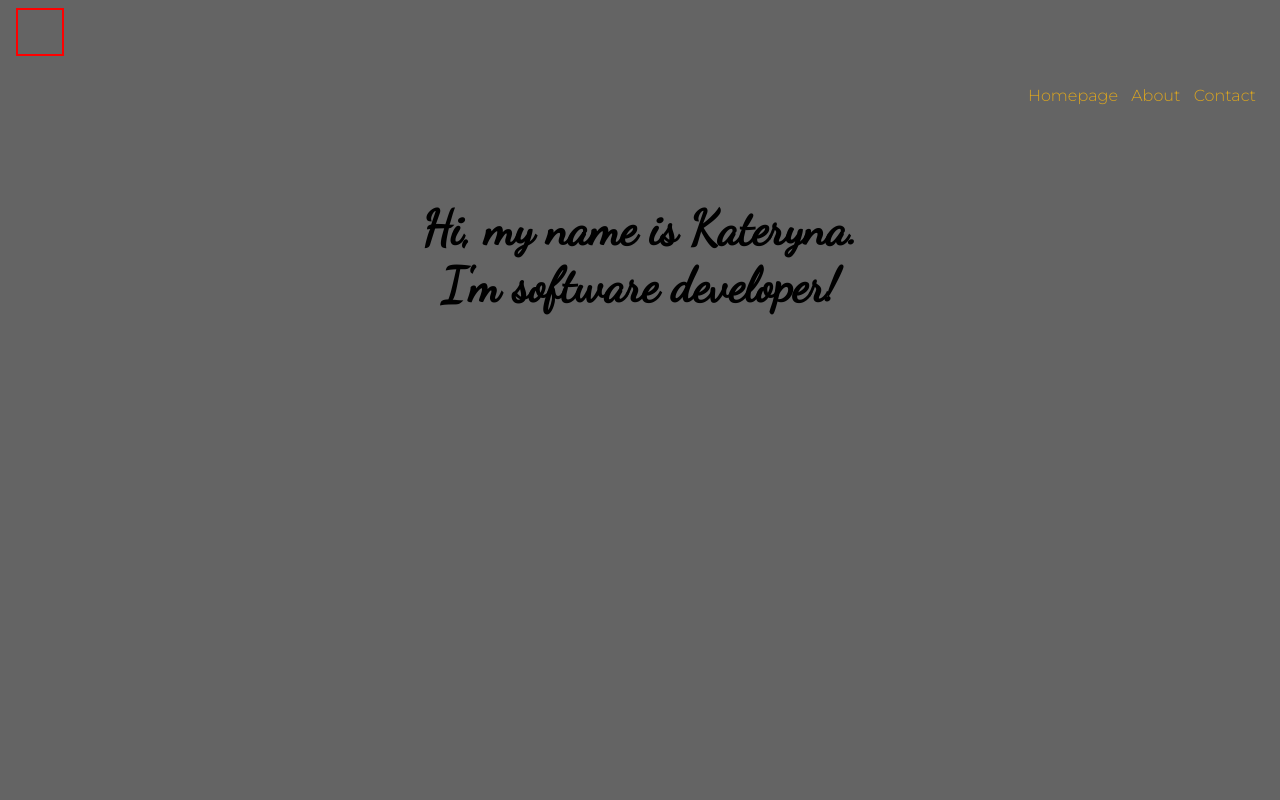
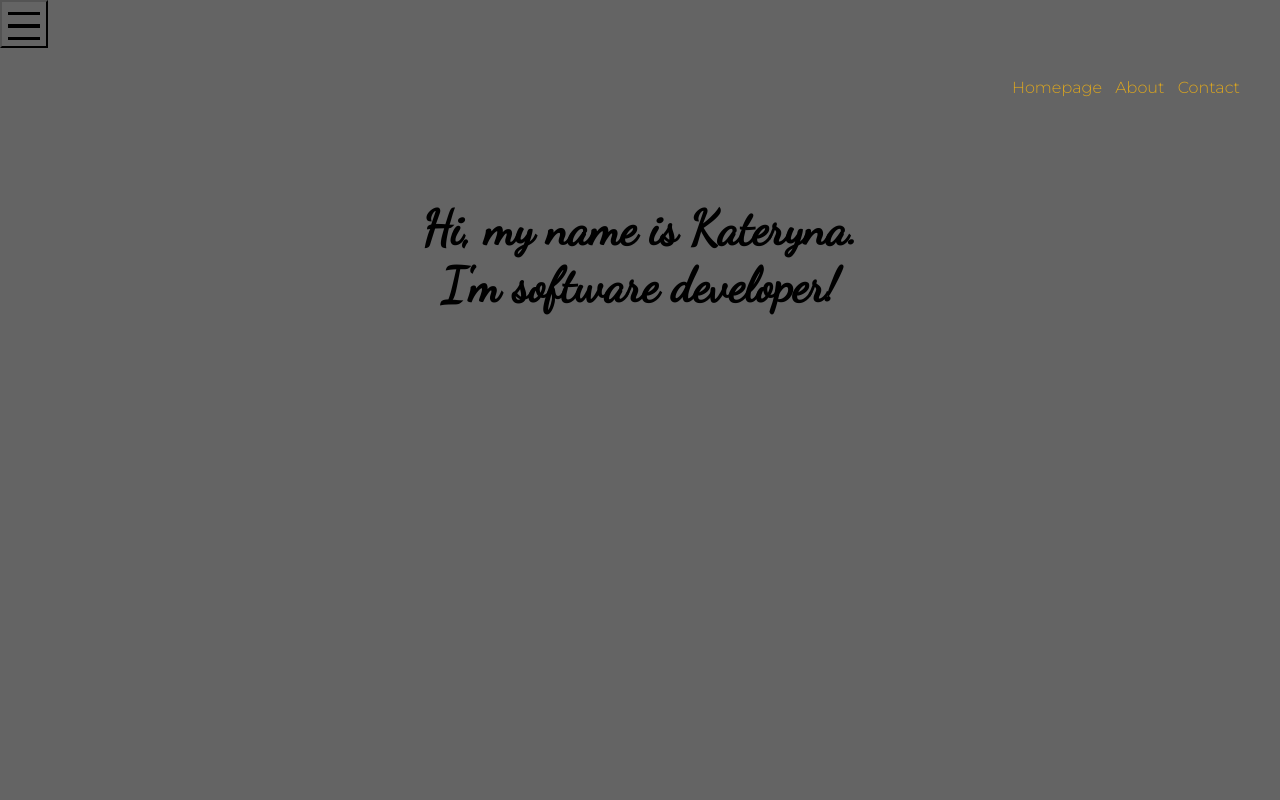
Before and after one commit to kplakosh/portfolio_website, a plain HTML site: page index.html in a window 1280 px wide. Shown: the top 800 px of the page. Drawn offline with Linux system fonts and the light colour scheme.

Commit message:
humburger button view added

```diff
--- a/style.css
+++ b/style.css
@@ -57,10 +57,10 @@ footer {
     position: fixed;
     top: 0;
     left: 0;
-    background: transparent;
-    padding: 0.5rem 1rem;
-    display: inline-block;
-    z-index: 1;
+    /* background: transparent; */
+    /* padding: 0.5rem 1rem; */
+    /* display: inline-block; */
+    /* z-index: 1; */
 }
 
 .toggle-button {
@@ -72,17 +72,24 @@ footer {
   padding-top: 0;
   padding-bottom: 0;
   vertical-align: middle;
-  border: 2px solid red;
 }
 
 .toggle-button:focus {
   outline: none;
 }
 
+.toggle-button__bar {
+  width: 100%;
+  height: 0.2rem;
+  background: black;
+  display: block;
+  margin: 0.6rem 0;
+}
+
 /*nav*/
 .navigation {
     /* position: fixed; */
-    width: 100%;
+    /* width: 100%; */
     box-sizing: border-box;
     background-color: none;
     text-align: right;
```
